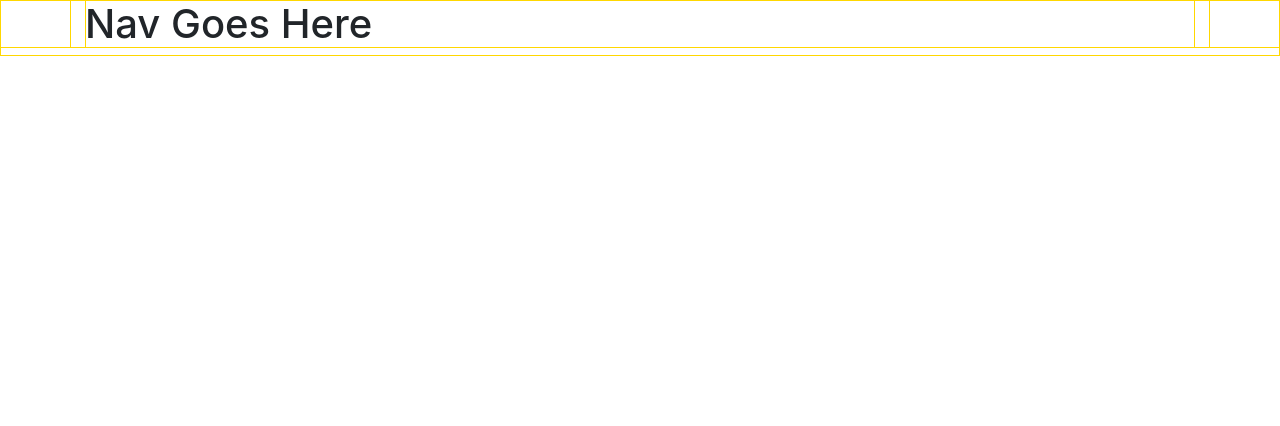
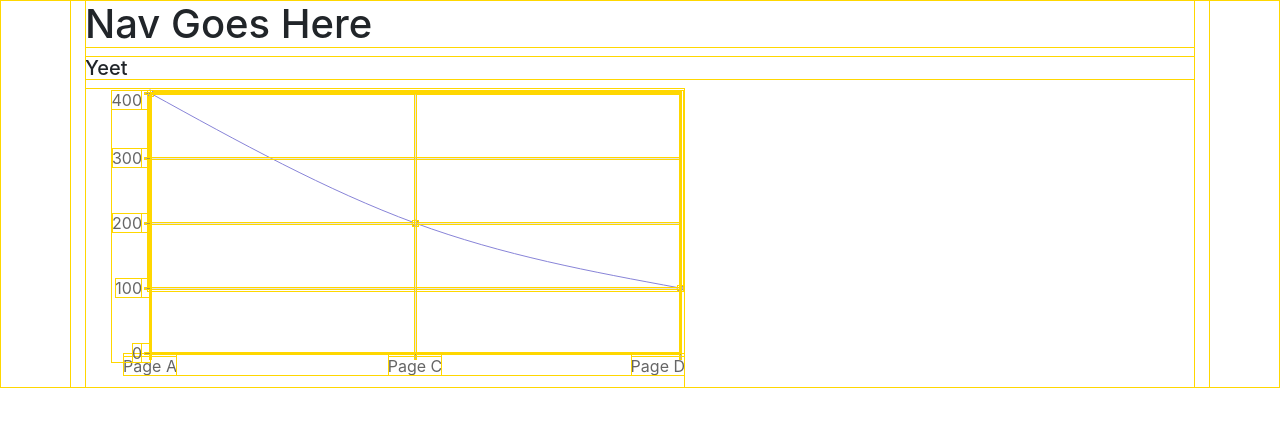
Before and after one commit to zqlimy17/tlgrm_bot, a React (Create React App) app in the folder app/: page /playground in a window 1280 px wide. Shown: the top 426 px of the page. Built offline with nearby package versions, Linux system fonts and the light colour scheme.

Commit message:
installed recharts

```diff
--- a/app/package.json
+++ b/app/package.json
@@ -11,7 +11,8 @@
     "react-bootstrap": "^1.0.0-beta.16",
     "react-dom": "^16.12.0",
     "react-router-dom": "^5.1.2",
-    "react-scripts": "3.3.1"
+    "react-scripts": "3.3.1",
+    "recharts": "^2.0.0-beta.1"
   },
   "scripts": {
     "start": "react-scripts start",
--- a/app/src/App.js
+++ b/app/src/App.js
@@ -6,6 +6,7 @@
 import Home from "./components/Home";
 import Login from "./components/Login";
 import Signup from "./components/Signup";
+import Chart from "./components/Playground";
 
 function App() {
     return (
@@ -21,6 +22,9 @@
                     </Route>
                     <Route path="/signup">
                         <Signup />
+                    </Route>
+                    <Route path="/playground">
+                        <Chart />
                     </Route>
                     {/* <Route
                         path={"/movie/:movieId"}
--- /dev/null
+++ b/app/src/components/Playground.js
@@ -0,0 +1,23 @@
+import React from "react";
+import { LineChart, Line, CartesianGrid, XAxis, YAxis } from "recharts";
+
+const Chart = () => {
+    const data = [
+        { name: "Page A", uv: 400, pv: 2400, amt: 2400 },
+        { name: "Page C", uv: 200, pv: 1400, amt: 300 },
+        { name: "Page D", uv: 100, pv: 500, amt: 1000 }
+    ];
+    return (
+        <React.Fragment>
+            <h5>Yeet</h5>
+            <LineChart width={600} height={300} data={data}>
+                <Line type="monotone" dataKey="uv" stroke="#8884d8" />
+                <CartesianGrid stroke="#ccc" />
+                <XAxis dataKey="name" />
+                <YAxis />
+            </LineChart>
+        </React.Fragment>
+    );
+};
+
+export default Chart;
```
Also changed, not shown: 1 other file (tests, documents, lock files or other folders).
